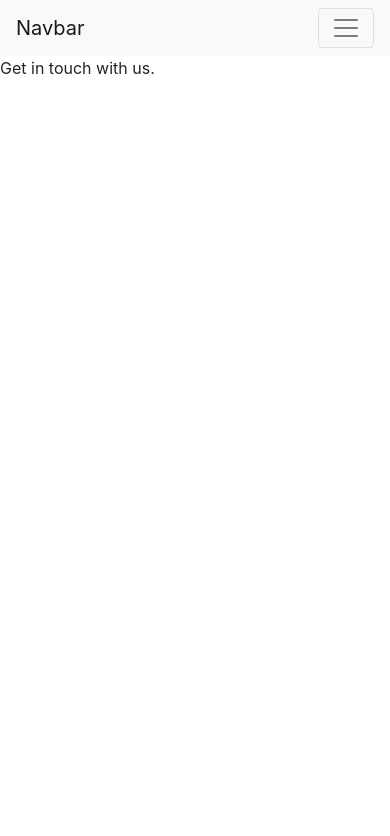
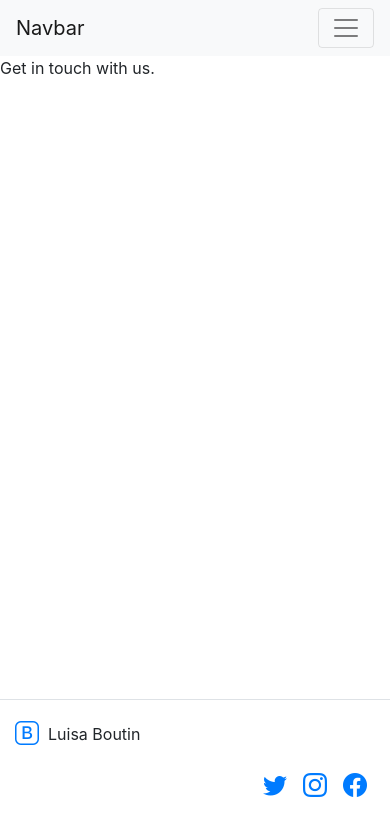
Before and after one commit to luisa-boutin/wolftex, a React (Create React App) app: page /contact in a window 390 px wide. Shown: the top 836 px of the page. Built offline with nearby package versions, Linux system fonts and the light colour scheme.

Commit message:
Adding basic footer and layout changes

```diff
--- a/public/index.html
+++ b/public/index.html
@@ -7,14 +7,15 @@
     <meta name="theme-color" content="#000000" />
     <meta
       name="description"
-      content="Web site created using create-react-app"
-    />
+      content="Web site created using create-react-app" />
     <link
       rel="stylesheet"
       href="https://stackpath.bootstrapcdn.com/bootstrap/4.1.0/css/bootstrap.min.css"
       integrity="sha384-9gVQ4dYFwwWSjIDZnLEWnxCjeSWFphJiwGPXr1jddIhOegiu1FwO5qRGvFXOdJZ4"
-      crossorigin="anonymous"
-    />
+      crossorigin="anonymous" />
+    <link
+      rel="stylesheet"
+      href="https://cdn.jsdelivr.net/npm/bootstrap-icons/font/bootstrap-icons.css" />
     <link rel="apple-touch-icon" href="%PUBLIC_URL%/logo192.png" />
     <!--
       manifest.json provides metadata used when your web app is installed on a
--- a/src/App.css
+++ b/src/App.css
@@ -1,38 +1,7 @@
 .App {
   text-align: center;
-}
-
-.App-logo {
-  height: 40vmin;
-  pointer-events: none;
-}
-
-@media (prefers-reduced-motion: no-preference) {
-  .App-logo {
-    animation: App-logo-spin infinite 20s linear;
-  }
-}
-
-.App-header {
-  background-color: #282c34;
-  min-height: 100vh;
-  display: flex;
-  flex-direction: column;
-  align-items: center;
-  justify-content: center;
-  font-size: calc(10px + 2vmin);
-  color: white;
 }
 
 .App-link {
   color: #61dafb;
 }
-
-@keyframes App-logo-spin {
-  from {
-    transform: rotate(0deg);
-  }
-  to {
-    transform: rotate(360deg);
-  }
-}
--- a/src/App.js
+++ b/src/App.js
@@ -4,6 +4,7 @@
 import About from "./components/About";
 import Contact from "./components/Contact";
 import BootstrapNavbar from "./components/Navbar";
+import Footer from "./components/Footer";
 import "./App.css";
 
 const App = () => {
@@ -18,6 +19,7 @@
           <Route path="/about" element={<About />} />
           <Route path="/contact" element={<Contact />} />
         </Routes>
+        <Footer />
       </div>
     </Router>
   );
--- /dev/null
+++ b/src/components/Footer.js
@@ -0,0 +1,46 @@
+import React from "react";
+
+const Footer = () => {
+  return (
+    <div className="container">
+      <footer className="d-flex flex-wrap justify-content-between align-items-center py-3 my-4 border-top fixed-bottom">
+        <div className="col-md-4 d-flex align-items-center">
+          <a
+            href="/"
+            className="mb-3 me-2 mb-md-0 text-body-secondary text-decoration-none lh-1">
+            <i className="bi bi-bootstrap" style={{ fontSize: "24px" }}></i>
+          </a>
+          <span className="mb-3 mb-md-0 text-body-secondary">
+            &nbsp; Luisa Boutin
+          </span>
+        </div>
+
+        <ul className="nav col-md-4 justify-content-end list-unstyled d-flex">
+          <li className="ms-3">
+            <a className="text-body-secondary" href="/">
+              <i
+                className="bi bi-twitter mx-2"
+                style={{ fontSize: "24px" }}></i>
+            </a>
+          </li>
+          <li className="ms-3">
+            <a className="text-body-secondary" href="/">
+              <i
+                className="bi bi-instagram mx-2"
+                style={{ fontSize: "24px" }}></i>
+            </a>
+          </li>
+          <li className="ms-3">
+            <a className="text-body-secondary" href="/">
+              <i
+                className="bi bi-facebook mx-2"
+                style={{ fontSize: "24px" }}></i>
+            </a>
+          </li>
+        </ul>
+      </footer>
+    </div>
+  );
+};
+
+export default Footer;
--- a/src/components/Latex.jsx
+++ b/src/components/Latex.jsx
@@ -4,20 +4,28 @@
 
 const LatexRenderer = ({ latexCode }) => {
   return (
-    <div>
-      <div className="d-md-flex flex-md-equal w-100 my-md-3 pl-md-3">
-        <div className="bg-dark mr-md-3 pt-3 px-3 pt-md-5 px-md-5 text-center text-white overflow-hidden">
-          <div className="my-3 py-3">
-            <h2 className="display-5">Output em LaTeX:</h2>
-            <p className="lead">{latexCode}</p>
+    <div className="container-fluid">
+      <div className="card-deck mb-3 text-center">
+        <div id="latexOutput" class="card mb-4 box-shadow">
+          <div class="card-header">
+            <h4 class="my-0 font-weight-normal">Output em LaTeX:</h4>
+          </div>
+          <div class="card-body">
+            <h1 class="card-title pricing-card-title">
+              <p className="lead">{latexCode}</p>
+            </h1>
           </div>
         </div>
-        <div className="bg-light mr-md-3 pt-3 px-3 pt-md-5 px-md-5 text-center overflow-hidden">
-          <div className="my-3 p-3">
-            <h2 className="display-5">LaTeX Renderizado:</h2>
-            <p className="lead">
-              <Latex>{latexCode}</Latex>
-            </p>
+        <div id="latexRender" class="card mb-4 box-shadow">
+          <div class="card-header">
+            <h4 class="my-0 font-weight-normal">LaTeX Renderizado:</h4>
+          </div>
+          <div class="card-body">
+            <h1 class="card-title pricing-card-title">
+              <p className="lead">
+                <Latex>{latexCode}</Latex>
+              </p>
+            </h1>
           </div>
         </div>
       </div>
--- a/src/components/Navbar.js
+++ b/src/components/Navbar.js
@@ -13,8 +13,7 @@
         data-target="#navbarNav"
         aria-controls="navbarNav"
         aria-expanded="false"
-        aria-label="Toggle navigation"
-      >
+        aria-label="Toggle navigation">
         <span className="navbar-toggler-icon"></span>
       </button>
       <div className="collapse navbar-collapse" id="navbarNav">
@@ -34,16 +33,6 @@
               Contact
             </a>
           </li>
-          <li className="nav-item">
-            <a
-              className="nav-link disabled"
-              href="/"
-              tabIndex="-1"
-              aria-disabled="true"
-            >
-              Disabled
-            </a>
-          </li>
         </ul>
       </div>
     </nav>
```
